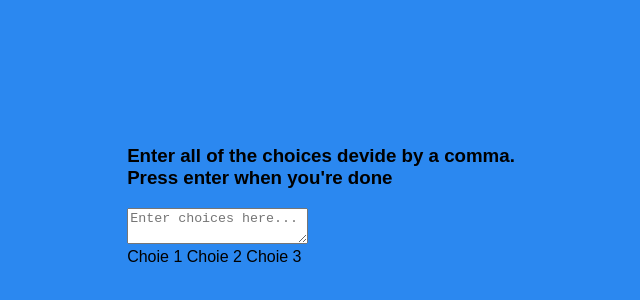
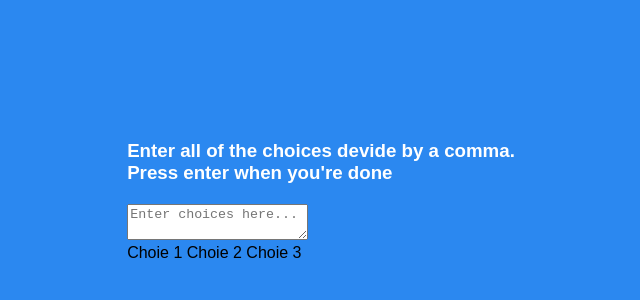
Before and after one commit to o0p/choice-picker, a plain HTML site: page index.html in a window 1280 px wide. Shown: the part 204-504 px from the top of the page, without its empty margins (319-959 px from the left). Drawn offline with Linux system fonts and the light colour scheme; a web font is replaced by a local one.

Commit message:
Add h3 style

```diff
--- a/style.css
+++ b/style.css
@@ -15,3 +15,8 @@ body {
     overflow: hidden;
     margin: 0;
 }
+
+h3 {
+    color: #fff;
+    margin: 0.625rem 0 1.25rem;
+}
```
